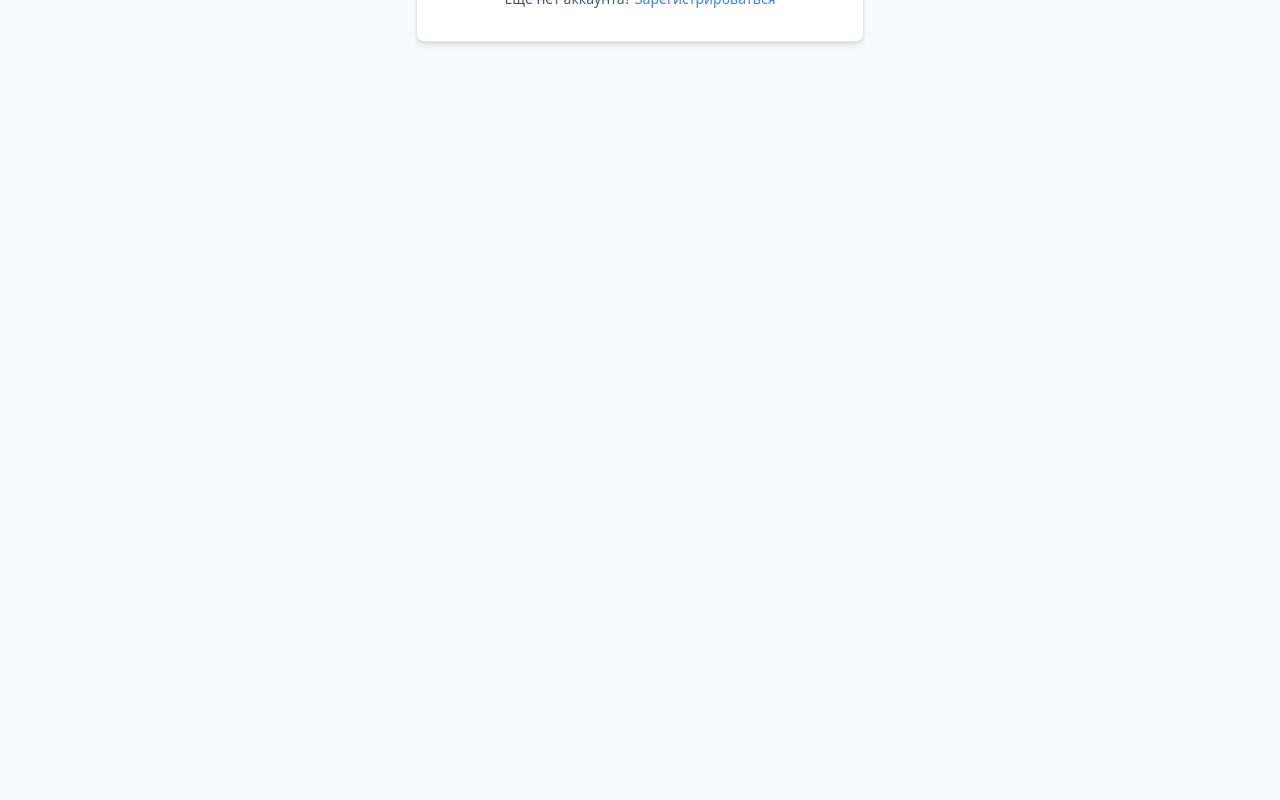
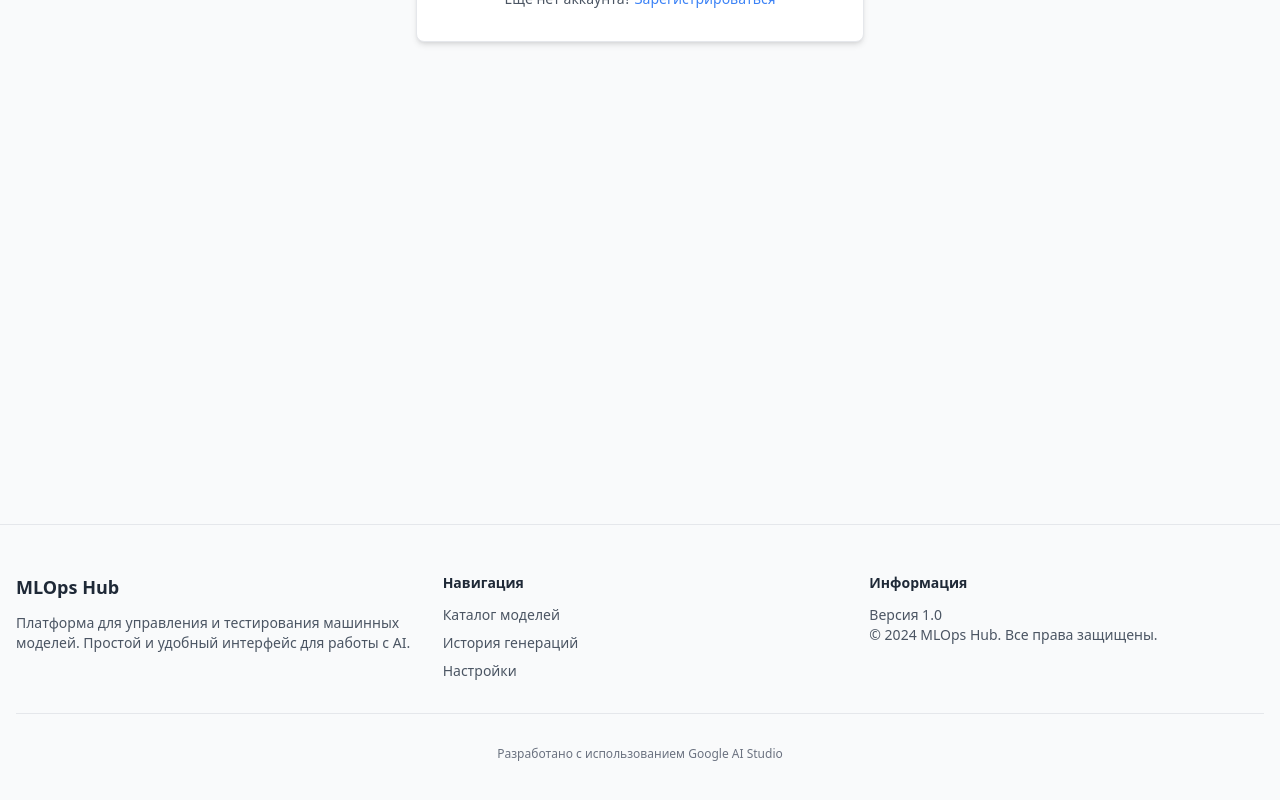
Before and after one commit to alnevsk1/MLpops, a React app in the folder frontend/: page /auth in a window 1280 px wide. Shown: the part 452-1252 px from the top of the page. Before the commit the page ends 928 px from the top, so only its background shows below. Built offline with nearby package versions, Linux system fonts and the light colour scheme; no server answers; the HTML template or start-up script is replaced by a standard one.

Commit message:
Add pagination and enhance log display in HistoryPage; improve username validation in RegisterSerializer

```diff
--- a/frontend/src/App.jsx
+++ b/frontend/src/App.jsx
@@ -1,5 +1,5 @@
 import React, { useState, useEffect } from 'react';
-import { BrowserRouter, Routes, Route, Link, Navigate } from 'react-router-dom';
+import { BrowserRouter, Routes, Route, Link, Navigate, useLocation } from 'react-router-dom';
 import { Sun, Moon, User, Menu, X } from 'lucide-react';
 import AuthPage from './pages/AuthPage';
 import SettingsPage from './pages/SettingsPage';
@@ -19,6 +19,20 @@ const ProtectedRoute = ({ children, isAuthenticated, isAdmin = false, role = 'US
   }
   return children;
 };
+
+// Компонент для навигационной ссылки с подсветкой активной вкладки
+const NavLink = ({ to, label, isActive }) => (
+  <Link
+    to={to}
+    className={`transition-colors ${
+      isActive
+        ? 'text-blue-600 dark:text-blue-400 font-bold border-b-2 border-blue-600 dark:border-blue-400'
+        : 'text-gray-600 dark:text-gray-300 hover:text-blue-500'
+    }`}
+  >
+    {label}
+  </Link>
+);
 
 function App() {
   const [isDark, setIsDark] = useState(false);
@@ -82,6 +96,27 @@ function App() {
 
   return (
     <BrowserRouter>
+      <AppContent
+        isDark={isDark}
+        toggleTheme={toggleTheme}
+        username={username}
+        role={role}
+        isLoading={isLoading}
+        isAuthenticated={isAuthenticated}
+        handleLogout={handleLogout}
+        mobileMenuOpen={mobileMenuOpen}
+        setMobileMenuOpen={setMobileMenuOpen}
+      />
+    </BrowserRouter>
+  );
+}
+
+function AppContent({ isDark, toggleTheme, username, role, isLoading, isAuthenticated, handleLogout, mobileMenuOpen, setMobileMenuOpen }) {
+  const location = useLocation();
+
+  const isActive = (path) => location.pathname === path;
+
+  return (
     <div className="min-h-screen flex flex-col">
       {/* Header */}
       <header className="bg-white dark:bg-gray-800 shadow-sm transition-colors sticky top-0 z-50">
@@ -94,11 +129,11 @@ function App() {
           {isAuthenticated && (
             <nav className="hidden md:flex items-center space-x-4 lg:space-x-6 text-xs sm:text-sm font-medium">
               {role === 'ADMIN' && (
-                  <Link to="/admin" className="text-purple-600 dark:text-purple-400 font-bold hover:text-purple-500 transition-colors">Админ-панель</Link>
+                <NavLink to="/admin" label="Админ-панель" isActive={isActive('/admin')} />
               )}
-                <Link to="/" className="text-gray-600 dark:text-gray-300 hover:text-blue-500 transition-colors">Каталог</Link>
-                <Link to="/history" className="text-gray-600 dark:text-gray-300 hover:text-blue-500 transition-colors">История</Link>
-                <Link to="/settings" className="text-gray-600 dark:text-gray-300 hover:text-blue-500 transition-colors">Настройки</Link>
+              <NavLink to="/" label="Каталог" isActive={isActive('/')} />
+              <NavLink to="/history" label="История" isActive={isActive('/history')} />
+              <NavLink to="/settings" label="Настройки" isActive={isActive('/settings')} />
 
               <div className="flex items-center text-gray-500 dark:text-gray-400 border-l border-gray-300 dark:border-gray-600 pl-4">
                 <User size={16} className="mr-2" />
@@ -129,11 +164,11 @@ function App() {
             <div className="md:hidden bg-white dark:bg-gray-800 border-t border-gray-200 dark:border-gray-700">
               <nav className="flex flex-col space-y-2 p-4">
                 {role === 'ADMIN' && (
-                  <Link to="/admin" className="text-purple-600 dark:text-purple-400 font-bold py-2 px-4 rounded hover:bg-gray-100 dark:hover:bg-gray-700">Админ-панель</Link>
+                  <Link to="/admin" onClick={() => setMobileMenuOpen(false)} className={`py-2 px-4 rounded transition-colors ${isActive('/admin') ? 'text-purple-600 dark:text-purple-400 font-bold bg-purple-50 dark:bg-gray-700' : 'text-gray-600 dark:text-gray-300 hover:bg-gray-100 dark:hover:bg-gray-700'}`}>Админ-панель</Link>
                 )}
-                <Link to="/" onClick={() => setMobileMenuOpen(false)} className="text-gray-600 dark:text-gray-300 py-2 px-4 rounded hover:bg-gray-100 dark:hover:bg-gray-700">Каталог</Link>
-                <Link to="/history" onClick={() => setMobileMenuOpen(false)} className="text-gray-600 dark:text-gray-300 py-2 px-4 rounded hover:bg-gray-100 dark:hover:bg-gray-700">История</Link>
-                <Link to="/settings" onClick={() => setMobileMenuOpen(false)} className="text-gray-600 dark:text-gray-300 py-2 px-4 rounded hover:bg-gray-100 dark:hover:bg-gray-700">Настройки</Link>
+                <Link to="/" onClick={() => setMobileMenuOpen(false)} className={`py-2 px-4 rounded transition-colors ${isActive('/') ? 'text-blue-600 dark:text-blue-400 font-bold bg-blue-50 dark:bg-gray-700' : 'text-gray-600 dark:text-gray-300 hover:bg-gray-100 dark:hover:bg-gray-700'}`}>Каталог</Link>
+                <Link to="/history" onClick={() => setMobileMenuOpen(false)} className={`py-2 px-4 rounded transition-colors ${isActive('/history') ? 'text-blue-600 dark:text-blue-400 font-bold bg-blue-50 dark:bg-gray-700' : 'text-gray-600 dark:text-gray-300 hover:bg-gray-100 dark:hover:bg-gray-700'}`}>История</Link>
+                <Link to="/settings" onClick={() => setMobileMenuOpen(false)} className={`py-2 px-4 rounded transition-colors ${isActive('/settings') ? 'text-blue-600 dark:text-blue-400 font-bold bg-blue-50 dark:bg-gray-700' : 'text-gray-600 dark:text-gray-300 hover:bg-gray-100 dark:hover:bg-gray-700'}`}>Настройки</Link>
                 <div className="flex items-center text-gray-500 dark:text-gray-400 py-2 px-4 border-t border-gray-300 dark:border-gray-600">
                   <User size={16} className="mr-2" />
                   <span>{username}</span>
@@ -192,8 +227,45 @@ function App() {
             </Routes>
           )}
         </main>
+
+        {/* Footer */}
+        <footer className="bg-gray-50 dark:bg-gray-900 border-t border-gray-200 dark:border-gray-700 mt-12">
+          <div className="max-w-7xl mx-auto px-4 py-8 sm:py-12">
+            <div className="grid grid-cols-1 md:grid-cols-3 gap-8">
+              {/* About */}
+              <div>
+                <h3 className="text-lg font-bold text-gray-800 dark:text-white mb-3">MLOps Hub</h3>
+                <p className="text-gray-600 dark:text-gray-400 text-sm">
+                  Платформа для управления и тестирования машинных моделей. Простой и удобный интерфейс для работы с AI.
+                </p>
               </div>
-    </BrowserRouter>
+
+              {/* Quick Links */}
+              <div>
+                <h4 className="text-sm font-semibold text-gray-800 dark:text-white mb-3">Навигация</h4>
+                <ul className="space-y-2 text-sm text-gray-600 dark:text-gray-400">
+                  <li><Link to="/" className="hover:text-blue-600 dark:hover:text-blue-400 transition-colors">Каталог моделей</Link></li>
+                  <li><Link to="/history" className="hover:text-blue-600 dark:hover:text-blue-400 transition-colors">История генераций</Link></li>
+                  <li><Link to="/settings" className="hover:text-blue-600 dark:hover:text-blue-400 transition-colors">Настройки</Link></li>
+                </ul>
+              </div>
+
+              {/* Info */}
+              <div>
+                <h4 className="text-sm font-semibold text-gray-800 dark:text-white mb-3">Информация</h4>
+                <p className="text-gray-600 dark:text-gray-400 text-sm">
+                  Версия 1.0<br/>
+                  © 2024 MLOps Hub. Все права защищены.
+                </p>
+              </div>
+            </div>
+
+            <div className="border-t border-gray-200 dark:border-gray-700 mt-8 pt-8 text-center text-gray-500 dark:text-gray-400 text-xs">
+              <p>Разработано с использованием Google AI Studio</p>
+            </div>
+          </div>
+        </footer>
+      </div>
     );
   }
 
--- a/frontend/src/pages/HistoryPage.jsx
+++ b/frontend/src/pages/HistoryPage.jsx
@@ -1,14 +1,19 @@
 import React, { useState, useEffect } from 'react';
-import { Eye } from 'lucide-react';
+import { Eye, ChevronLeft, ChevronRight } from 'lucide-react';
 import api from '../api';
 
 function HistoryPage() {
   const [logs, setLogs] = useState([]);
   const [expandedImage, setExpandedImage] = useState(null);
   const [expandedModal, setExpandedModal] = useState(null); // { type: 'prompt' | 'response', content: string }
+  const [currentPage, setCurrentPage] = useState(1);
+  const itemsPerPage = 10;
 
   useEffect(() => {
-    api.get('/logs/').then(res => setLogs(res.data));
+    api.get('/logs/').then(res => {
+      setLogs(res.data);
+      setCurrentPage(1);
+    });
   }, []);
 
   // Извлекаем текст промпта из JSON
@@ -77,7 +82,7 @@ function HistoryPage() {
                 </tr>
               </thead>
               <tbody className="divide-y divide-gray-200 dark:divide-gray-700">
-                {logs.map(log => (
+                {logs.slice((currentPage - 1) * itemsPerPage, currentPage * itemsPerPage).map(log => (
                   <tr key={log.id} className="hover:bg-gray-50 dark:hover:bg-gray-700/50 transition-colors">
                     <td className="p-4 whitespace-nowrap text-xs text-gray-500">
                       {new Date(log.created_at).toLocaleString('ru-RU')}
@@ -124,7 +129,7 @@ function HistoryPage() {
 
           {/* Мобильная версия - карточки */}
           <div className="md:hidden flex flex-col gap-3 sm:gap-4">
-            {logs.map(log => (
+            {logs.slice((currentPage - 1) * itemsPerPage, currentPage * itemsPerPage).map(log => (
               <div key={log.id} className="bg-white dark:bg-gray-800 rounded-lg shadow-sm border border-gray-200 dark:border-gray-700 p-4">
                 <div className="flex justify-between items-start mb-3">
                   <div className="flex-1">
@@ -182,6 +187,49 @@ function HistoryPage() {
                 </div>
               </div>
             ))}
+          </div>
+
+          {/* Pagination */}
+          <div className="mt-6 flex flex-col sm:flex-row items-center justify-between gap-4 text-sm text-gray-600 dark:text-gray-400">
+            <p>
+              Показано {(currentPage - 1) * itemsPerPage + 1}-{Math.min(currentPage * itemsPerPage, logs.length)} из {logs.length} записей
+            </p>
+
+            <div className="flex items-center gap-2">
+              <button
+                onClick={() => setCurrentPage(p => Math.max(1, p - 1))}
+                disabled={currentPage === 1}
+                className="flex items-center gap-1 px-3 py-2 rounded border border-gray-300 dark:border-gray-600 disabled:opacity-50 disabled:cursor-not-allowed hover:bg-gray-100 dark:hover:bg-gray-700 transition-colors"
+              >
+                <ChevronLeft size={16} />
+                <span className="hidden sm:inline">Назад</span>
+              </button>
+
+              <div className="flex items-center gap-1">
+                {Array.from({ length: Math.ceil(logs.length / itemsPerPage) }, (_, i) => i + 1).map(page => (
+                  <button
+                    key={page}
+                    onClick={() => setCurrentPage(page)}
+                    className={`px-2 py-1 rounded transition-colors ${
+                      page === currentPage
+                        ? 'bg-blue-600 text-white'
+                        : 'border border-gray-300 dark:border-gray-600 hover:bg-gray-100 dark:hover:bg-gray-700'
+                    }`}
+                  >
+                    {page}
+                  </button>
+                ))}
+              </div>
+
+              <button
+                onClick={() => setCurrentPage(p => Math.min(Math.ceil(logs.length / itemsPerPage), p + 1))}
+                disabled={currentPage === Math.ceil(logs.length / itemsPerPage)}
+                className="flex items-center gap-1 px-3 py-2 rounded border border-gray-300 dark:border-gray-600 disabled:opacity-50 disabled:cursor-not-allowed hover:bg-gray-100 dark:hover:bg-gray-700 transition-colors"
+              >
+                <span className="hidden sm:inline">Вперед</span>
+                <ChevronRight size={16} />
+              </button>
+            </div>
           </div>
         </>
       )}
```
Also changed, not shown: 1 other file (tests, documents, lock files or other folders). Lines whose indentation alone changed are shown as unchanged.
